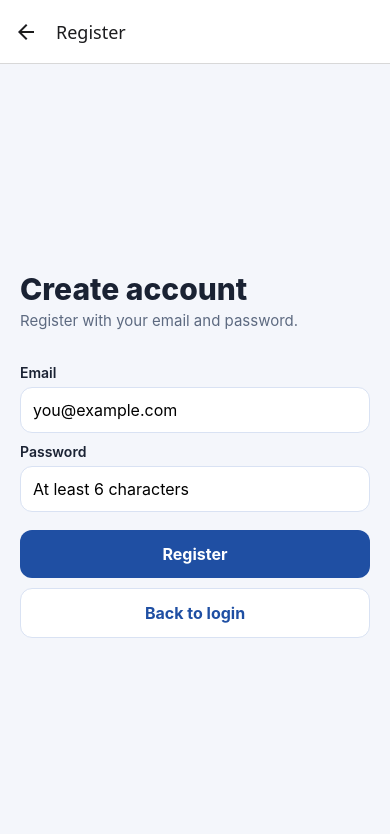
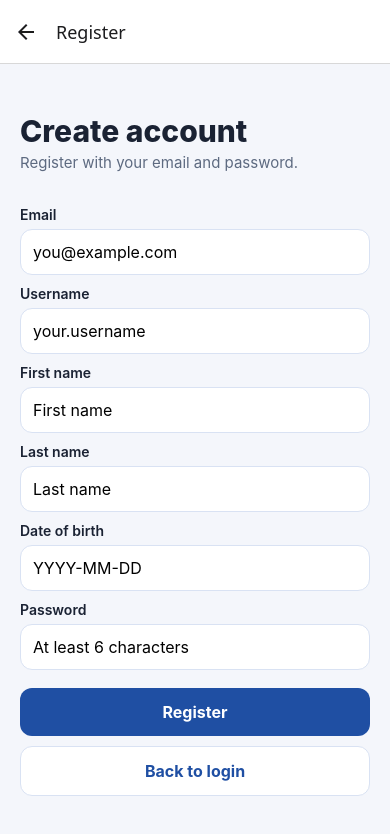
Before and after one commit to qpw725/location-app-bachelor, a React Native app: screen /Register in a window 390 px wide. Shown: the top 834 px of the page. Built offline with nearby package versions, Linux system fonts and the light colour scheme.

Commit message:
enhance registration form with additional fields for username, first name, last name, and date of birth

```diff
--- a/src/screens/RegisterScreen.tsx
+++ b/src/screens/RegisterScreen.tsx
@@ -13,18 +13,27 @@ type Props = NativeStackScreenProps<AuthStackParamList, "Register">;
 export default function RegisterScreen({ navigation }: Props) {
   const [email, setEmail] = useState("");
   const [password, setPassword] = useState("");
+  const [username, setUsername] = useState("");
+  const [firstName, setFirstName] = useState("");
+  const [lastName, setLastName] = useState("");
+  const [dateOfBirth, setDateOfBirth] = useState("");
   const [loading, setLoading] = useState(false);
   const [message, setMessage] = useState<string | null>(null);
   const [errorMessage, setErrorMessage] = useState<string | null>(null);
 
   async function handleRegister() {
-    if (!email || !password) {
-      setErrorMessage("Please enter both email and password.");
+    if (!email || !password || !username || !firstName || !lastName || !dateOfBirth) {
+      setErrorMessage("Please fill out all fields.");
       return;
     }
 
     if (password.length < 6) {
       setErrorMessage("Password must be at least 6 characters.");
+      return;
+    }
+
+    if (!/^\d{4}-\d{2}-\d{2}$/.test(dateOfBirth.trim())) {
+      setErrorMessage("Date of birth must be in format YYYY-MM-DD.");
       return;
     }
 
@@ -35,6 +44,14 @@ export default function RegisterScreen({ navigation }: Props) {
     const { error } = await supabase.auth.signUp({
       email: email.trim(),
       password,
+      options: {
+        data: {
+          username: username.trim(),
+          first_name: firstName.trim(),
+          last_name: lastName.trim(),
+          date_of_birth: dateOfBirth.trim(),
+        },
+      },
     });
 
     if (error) {
@@ -59,6 +76,40 @@ export default function RegisterScreen({ navigation }: Props) {
         autoCapitalize="none"
         keyboardType="email-address"
         placeholder="you@example.com"
+      />
+
+      <Text style={styles.label}>Username</Text>
+      <TextInput
+        value={username}
+        onChangeText={setUsername}
+        style={styles.input}
+        autoCapitalize="none"
+        placeholder="your.username"
+      />
+
+      <Text style={styles.label}>First name</Text>
+      <TextInput
+        value={firstName}
+        onChangeText={setFirstName}
+        style={styles.input}
+        placeholder="First name"
+      />
+
+      <Text style={styles.label}>Last name</Text>
+      <TextInput
+        value={lastName}
+        onChangeText={setLastName}
+        style={styles.input}
+        placeholder="Last name"
+      />
+
+      <Text style={styles.label}>Date of birth</Text>
+      <TextInput
+        value={dateOfBirth}
+        onChangeText={setDateOfBirth}
+        style={styles.input}
+        autoCapitalize="none"
+        placeholder="YYYY-MM-DD"
       />
 
       <Text style={styles.label}>Password</Text>
```
